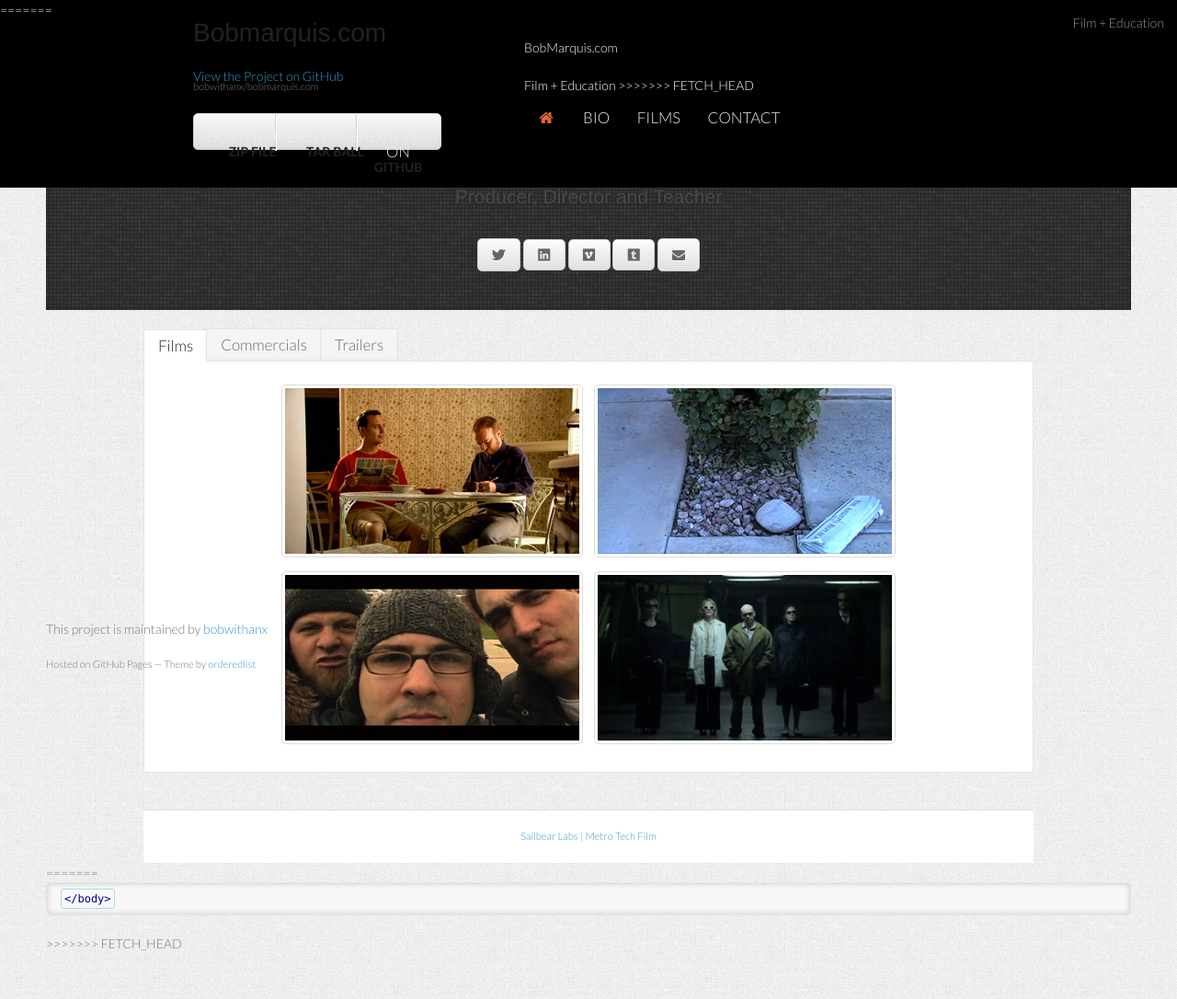
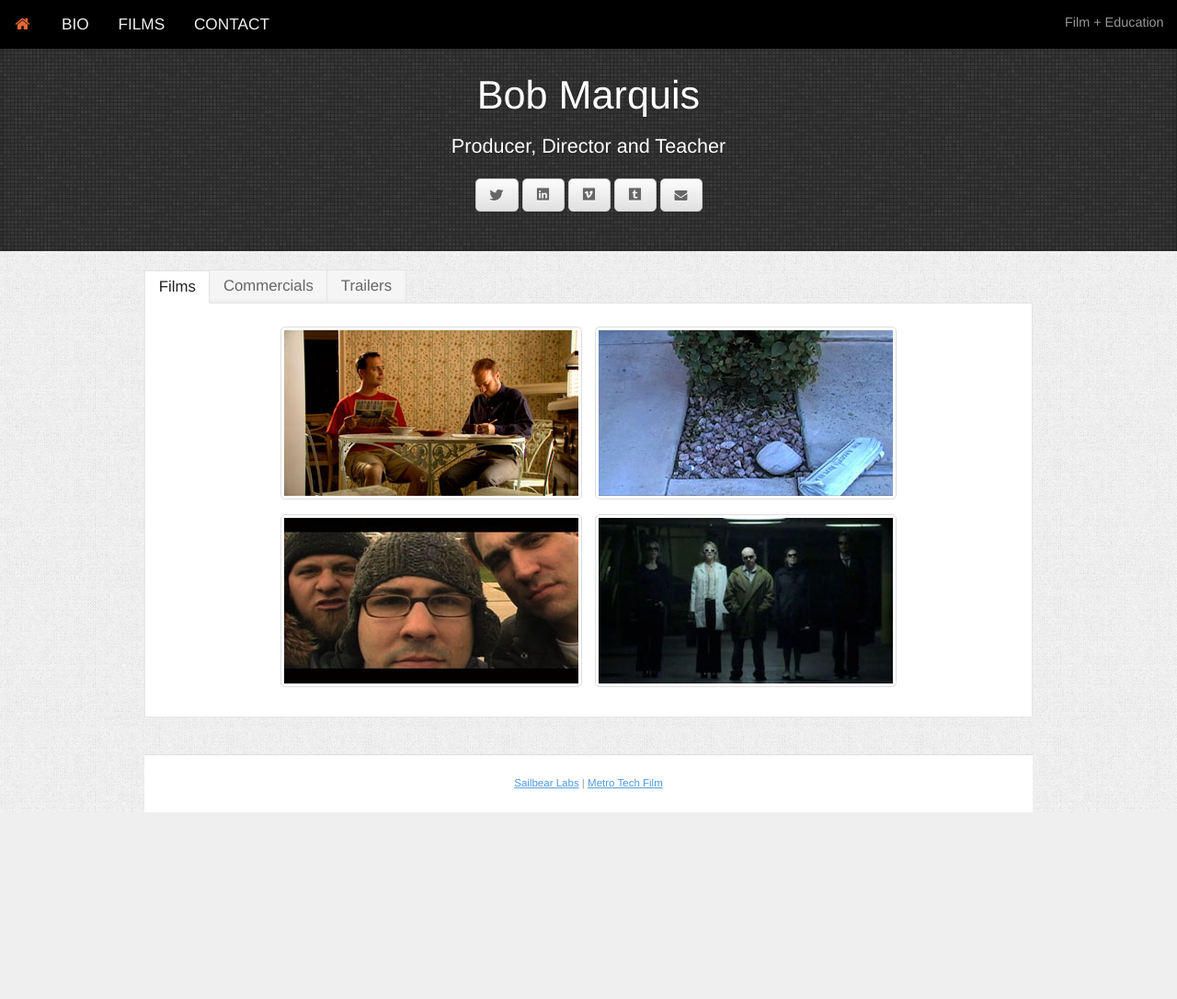
Before and after one commit to bobwithanx/bobmarquis.com, a plain HTML site: page index.html in a window 1280 px wide. Shown: the whole page at 92% size. After the commit the page ends 883 px from the top, so only its background shows below. Drawn offline with nearby package versions, Linux system fonts and the light colour scheme.

Commit message:
updated index

```diff
--- a/index.html
+++ b/index.html
@@ -1,4 +1,3 @@
-<<<<<<< HEAD
 <!DOCTYPE html>
 <html><head>
 <title>BobMarquis.com</title>
@@ -20,46 +19,6 @@
 <body>
 <nav class="navbar clearfix">
 <span class="hide-phone" id="logo">Film + Education</span>
-=======
-<!doctype html>
-<html>
-  <head>
-    <meta charset="utf-8">
-    <meta http-equiv="X-UA-Compatible" content="chrome=1">
-    <title>Bobmarquis.com by bobwithanx</title>
-
-    <link rel="stylesheet" href="stylesheets/styles.css">
-    <link rel="stylesheet" href="stylesheets/pygment_trac.css">
-    <meta name="viewport" content="width=device-width, initial-scale=1, user-scalable=no">
-    <!--[if lt IE 9]>
-    <script src="//html5shiv.googlecode.com/svn/trunk/html5.js"></script>
-    <![endif]-->
-  </head>
-  <body>
-    <div class="wrapper">
-      <header>
-        <h1>Bobmarquis.com</h1>
-        <p></p>
-
-        <p class="view"><a href="https://github.com/bobwithanx/bobmarquis.com">View the Project on GitHub <small>bobwithanx/bobmarquis.com</small></a></p>
-
-
-        <ul>
-          <li><a href="https://github.com/bobwithanx/bobmarquis.com/zipball/master">Download <strong>ZIP File</strong></a></li>
-          <li><a href="https://github.com/bobwithanx/bobmarquis.com/tarball/master">Download <strong>TAR Ball</strong></a></li>
-          <li><a href="https://github.com/bobwithanx/bobmarquis.com">View On <strong>GitHub</strong></a></li>
-        </ul>
-      </header>
-      <section>
-        <p></p>
-BobMarquis.com<p></p>
-
-<p></p>
-
-<p></p>
- Film + Education
-
->>>>>>> FETCH_HEAD
 <ul>
     <li><a href="/index.html" title="Home"><span><i class="icon-home"></i></span></a></li>
 	<li><a href="/bio" title="Bio">Bio</a></li>
@@ -165,20 +124,6 @@ BobMarquis.com<p></p>
       .mfp-fade.mfp-wrap.mfp-removing .mfp-content {
         opacity: 0;
       }
-<<<<<<< HEAD
     </style>
     </body>
-=======
-    <pre><code>&lt;/body&gt;
-</code></pre>
-      </section>
-      <footer>
-        <p>This project is maintained by <a href="https://github.com/bobwithanx">bobwithanx</a></p>
-        <p><small>Hosted on GitHub Pages &mdash; Theme by <a href="https://github.com/orderedlist">orderedlist</a></small></p>
-      </footer>
-    </div>
-    <script src="javascripts/scale.fix.js"></script>
-
-  </body>
->>>>>>> FETCH_HEAD
 </html>
```
